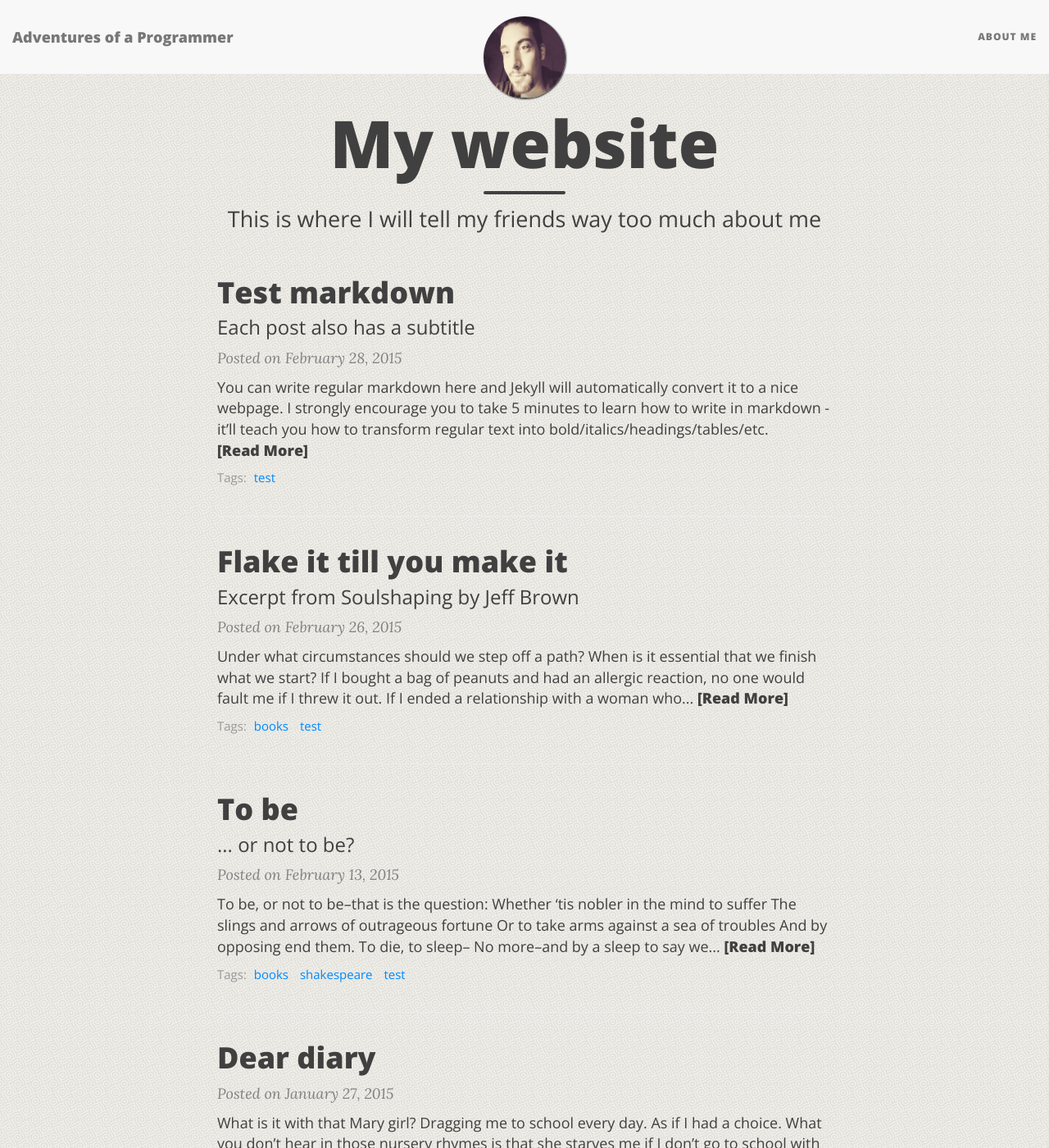
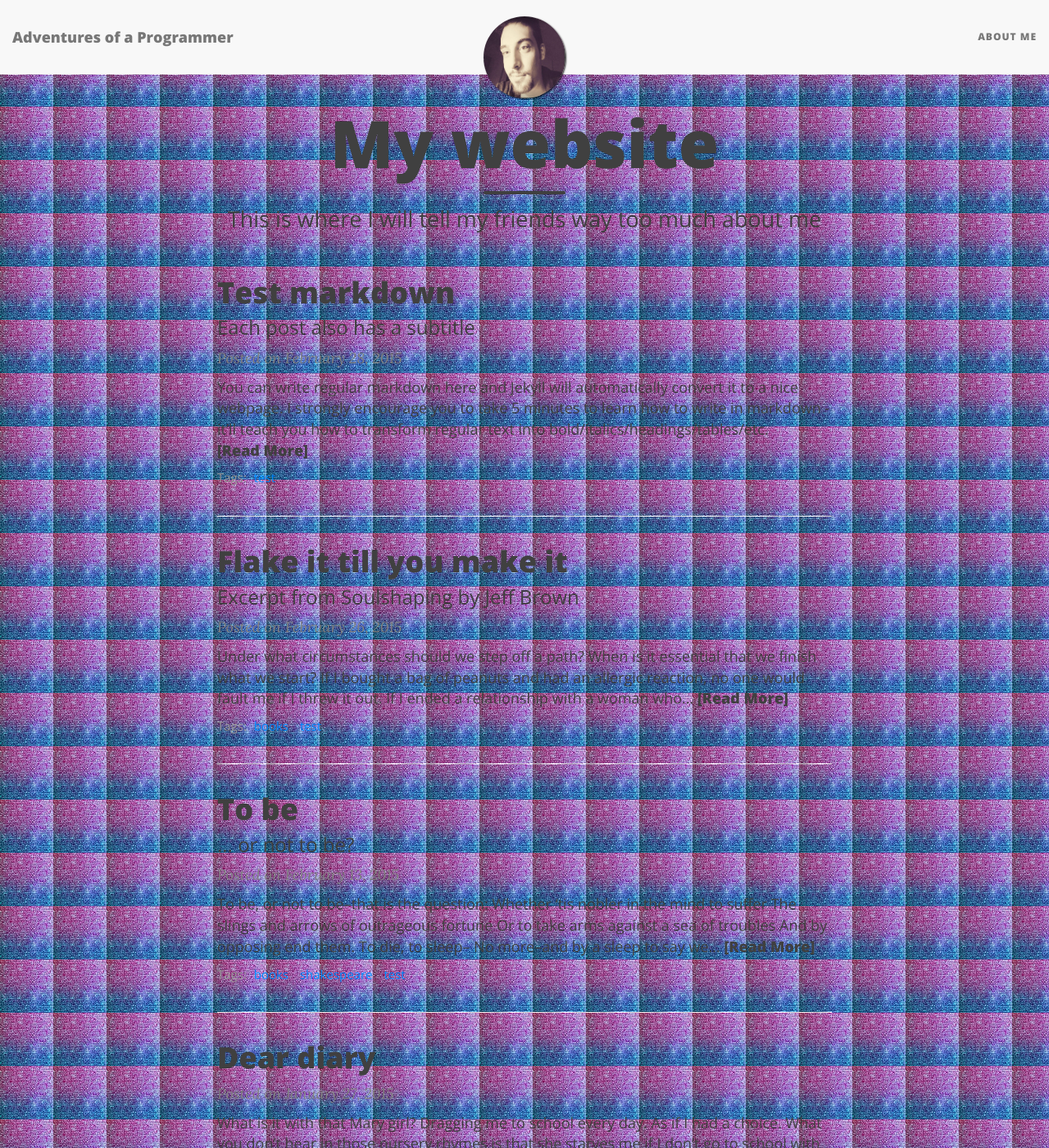
Before and after one commit to SpyrosMouselinos/SpyrosMouselinos.github.io, a Jekyll site: the page built from index.html, in a window 1280 px wide and 1400 px high. Shown: the whole window at 82% size. Built offline with Jekyll 4.4.1, drawn with Linux system fonts in a browser that asks for light colours; nearby versions of some CDN libraries; the list of posts is cut into pages by our own code.

Commit message:
Update _config.yml

```diff
--- a/_config.yml
+++ b/_config.yml
@@ -33,14 +33,14 @@
 #page-col: "#FFFFFF"
 link-col: "#008AFF"
 hover-col: "#0085A1"
-#footer-col: "#F5F5F5"
-#footer-text-col: "#777777"
-#footer-link-col: "#404040"
+footer-col: "#F5F5F5"
+footer-text-col: "#777777"
+footer-link-col: "#404040"
 
 # Alternatively, the navbar, footer, and page background can be set to use background images
 # instead of colour
 
-page-img: "/img/bgimage.png"
+page-img: "/img/navbarimage.png"
 
 # --- Footer options --- #
 
```
